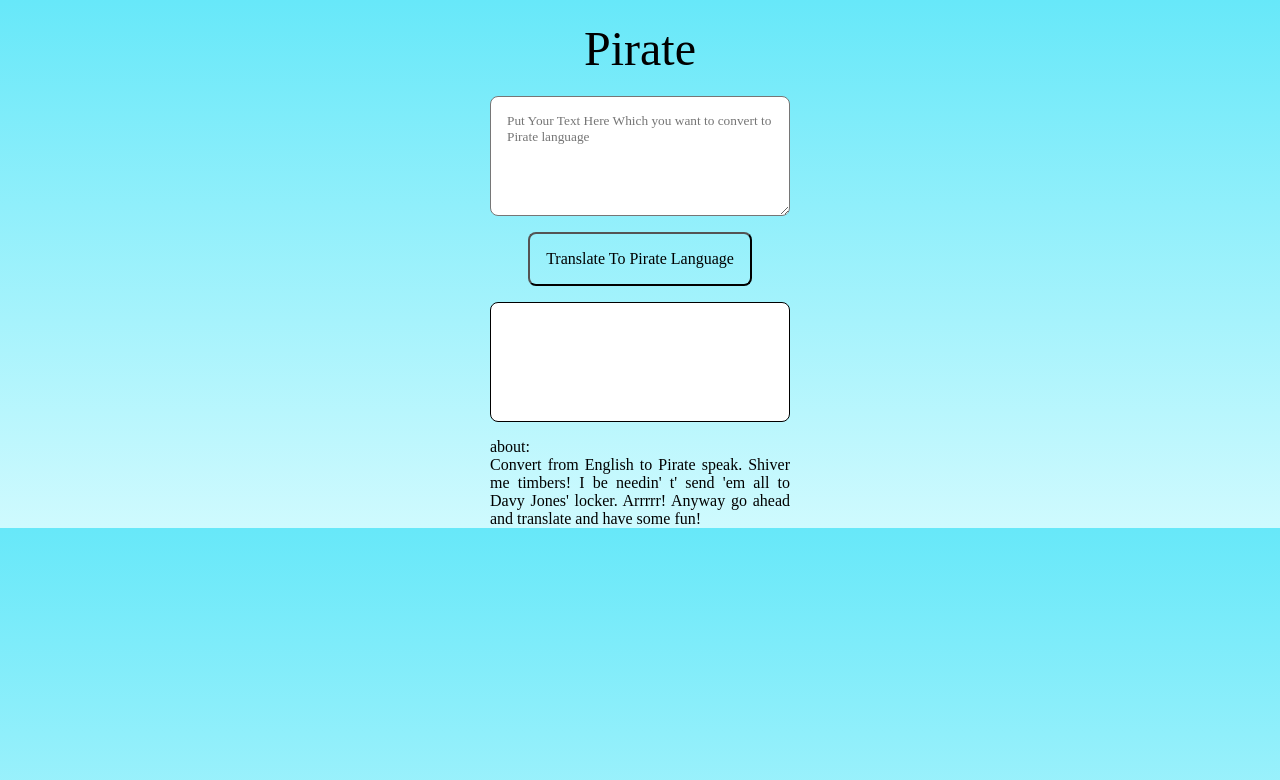
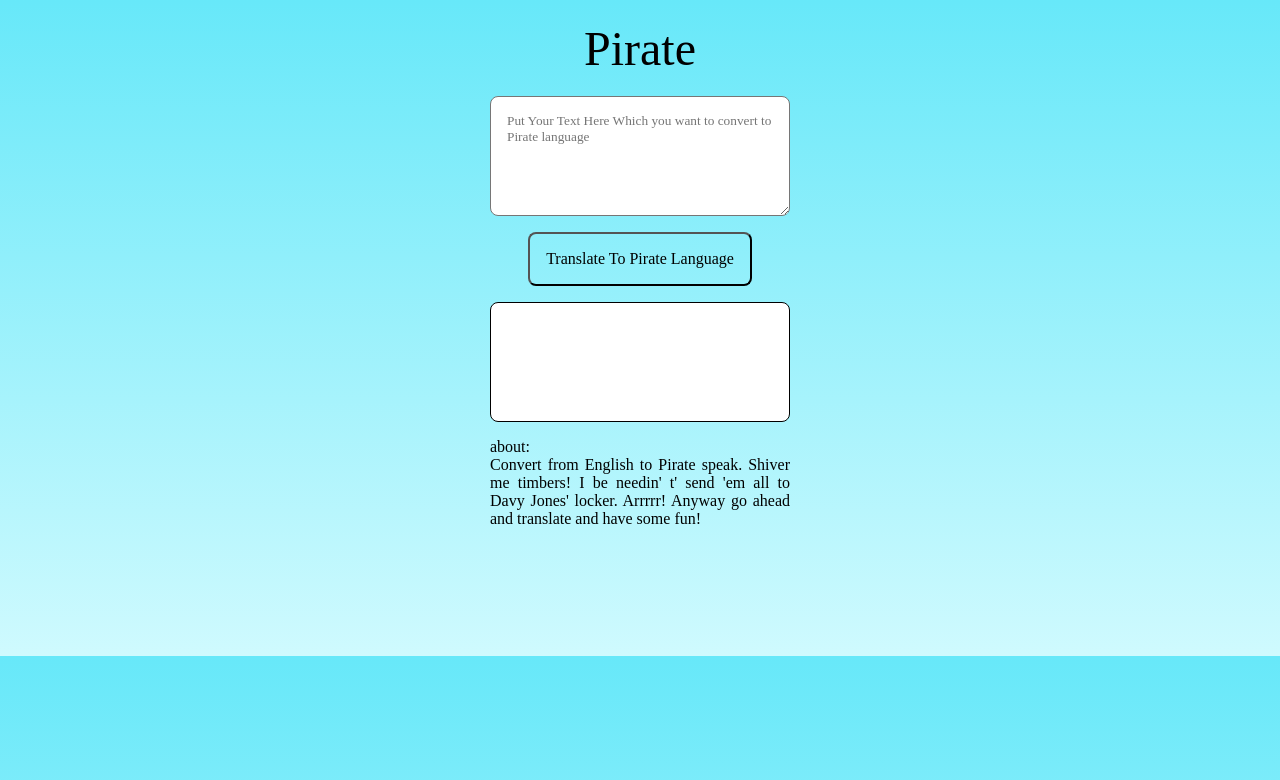
Before and after one commit to krishna-9-deepali/Fun-Translation-App, a plain HTML site: page index.html in a window 1280 px wide. Drawn offline with Linux system fonts and the light colour scheme; a web font is replaced by a local one.

```diff
--- a/style.css
+++ b/style.css
@@ -19,6 +19,7 @@
 :root {
     --primarycolor: black;
     --max-width: 300px;
+
     --blackcolor: black;
     --secondarycolor: #67e8f9;
     --bodycolor: #cffafe;
@@ -57,7 +58,7 @@
     /* border: 1px solid var(--blackcolor); */
     /* padding: .2rem; */
     text-align: center;
-    /* height: ; */
+    height: 70vh;
 }
 
 #inputText {
```
